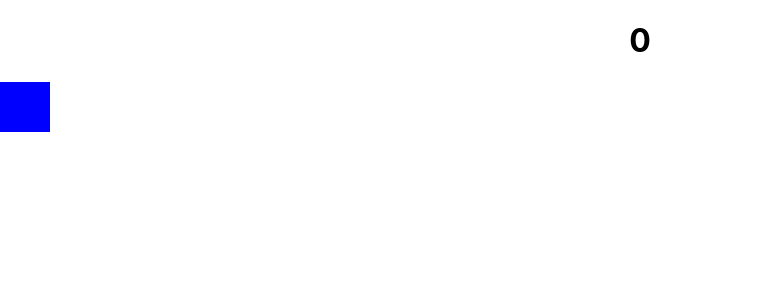
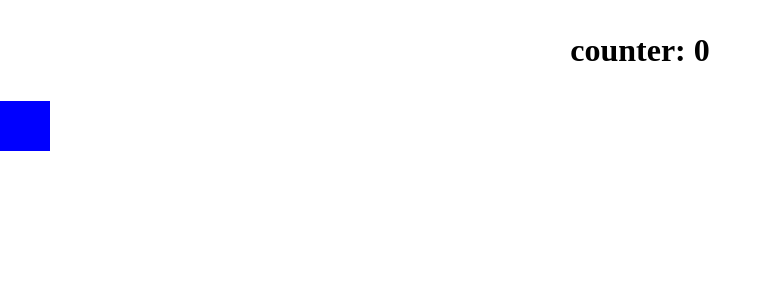
Before and after one commit to vai2020/React-Box-Color, a React (Create React App) app in the folder box_color/: page / in a window 1280 px wide. Shown: the top 300 px of the page, without its empty margins (0-772 px from the left). Built offline with nearby package versions, Linux system fonts and the light colour scheme.

Commit message:
add dancing script google fonts in html and css

```diff
--- a/box_color/public/index.html
+++ b/box_color/public/index.html
@@ -10,6 +10,7 @@
       content="Web site created using create-react-app"
     />
     <link rel="apple-touch-icon" href="%PUBLIC_URL%/logo192.png" />
+    <style @import <link href=('https://fonts.googleapis.com/css2?family=Dancing+Script:wght@400;600;700&family=Open+Sans&display=swap');></style>
     <!--
       manifest.json provides metadata used when your web app is installed on a
       user's mobile device or desktop. See https://developers.google.com/web/fundamentals/web-app-manifest/
--- a/box_color/src/App.css
+++ b/box_color/src/App.css
@@ -1,3 +1,7 @@
+.body {
+  font-family: dancing script;
+}
+
 .App {
   text-align: center;
 }
@@ -8,6 +12,9 @@
 
 }
 
+#c {
+  font-family: 'Dancing Script', cursive;
+}
 
 
 
--- a/box_color/src/App.js
+++ b/box_color/src/App.js
@@ -1,11 +1,14 @@
 import React from 'react';
 import './App.css';
+
 
 class App extends React.Component {
     constructor(props) {             //constructor set up for State
       super(props)
       this.state={color:"blue", counter:0}         //this.state={}initialize State
 
+      /*the following block of codes bind the function to change the box color
+      and update the color */
     }
     toggle=() => {
       this.setState ({color:"pink", counter:this.state.counter+1})
@@ -16,10 +19,10 @@ class App extends React.Component {
     }
     render() {
       console.log(this.state.counter)
-
+    //the following block of codes render the toggle box when onClick event is invoked
     return (
     <div className="App">
-      <h1 className="c">{this.state.counter}   </h1>
+      <h1 id="c"><p>counter: {this.state.counter}</p>  </h1>
      <div className="toggleBox"
      onClick={this.toggle}  style={{backgroundColor:this.state.color}} >   </div>
 
```
